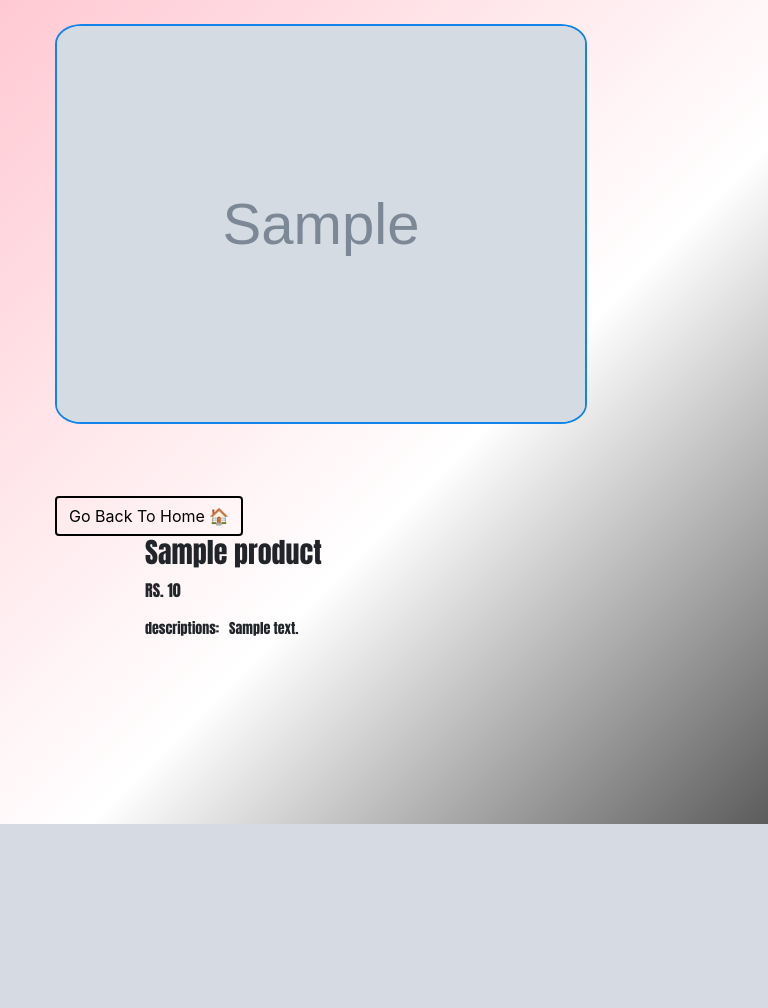
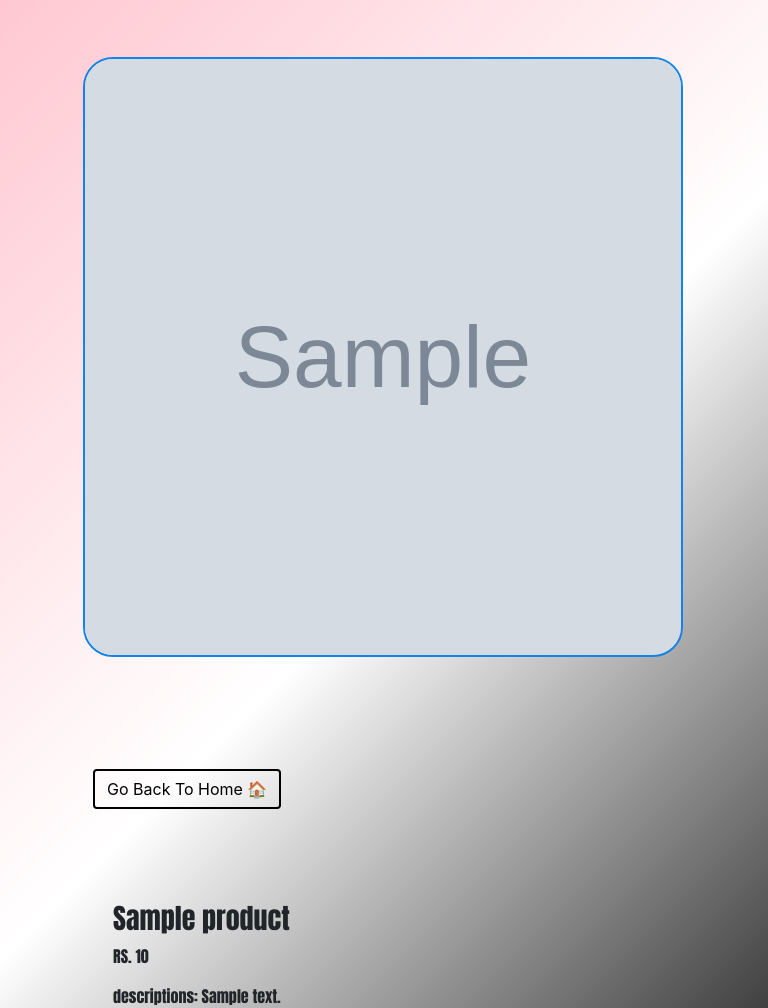
Before and after one commit to BabariyaMit8702/yadav-mall, a Django app: page /products/1 in a window 768 px wide. Before the commit the page ends 824 px from the top, so only its background shows below. Run offline with Django 5.2, Linux system fonts and the light colour scheme; tables that the repository leaves empty hold one stand-in row (values such as "Sample post"); grey boxes marked "Sample" are stand-in pictures; some libraries are stand-ins or nearby versions.

Commit message:
customize resoponsive many pages using media query home about contect return from contect productview.html and etc changes

```diff
--- a/ecw/urls.py
+++ b/ecw/urls.py
@@ -13,6 +13,7 @@ urlpatterns = [
     path('return_from_contect/',views.cth,name="bye contectpage"),
     path('contect/',views.contectpage,name="contect"),
     path('products/<int:myid>',views.productview,name="productview"),
+    # ***
     path('showcart/',views.showcart,name="showcart"),
     path('reod/',views.reod,name="reod"),
     path('thnx/',views.thnx,name="thankU"),
--- a/ecwapp/static/ecwapp/css/productview.css
+++ b/ecwapp/static/ecwapp/css/productview.css
@@ -40,6 +40,7 @@
   padding-left: 0;
   padding-right: 0;
 }
+
 .animated-bg {
   background: linear-gradient(-45deg, #ff4e50, black, white, pink, #1e90ff, #2b5876, #ffcc70);
   background-size: 400% 400%;
@@ -60,22 +61,63 @@
     background-position: 0% 50%;
   }
 }
-  .btn{
+
+.btn {
   margin-right: 1px;
   border: 2px solid black;
   color: black;
   transition: transform 0.5s ease-in;
+  position: relative;
+  bottom: 33px;
 }
-  .btn:hover{
+
+.btn:hover {
   color: white;
   transform: rotate(360deg);
   background-color: black;
 }
-  .myfl{
+
+.myfl {
   display: flex;
   flex-wrap: wrap;
   margin: 55px;
 }
-  .r{
+
+.r {
   margin-left: 90px;
 }
+
+.p {
+  width: 600px;
+}
+
+@media (min-width:768px) and (max-width:992px) {
+  .myfl {
+    display: block;
+    position: relative;
+    right: 22px;
+    top: 33px;
+  }
+
+  img {
+    width: 600px;
+    height: 600px;
+    margin-left: 50px;
+  }
+
+  .btn {
+    position: relative;
+    left: 60px;
+    top: 40px;
+  }
+
+  .r {
+    position: relative;
+    right: 10px;
+    top: 133px;
+  }
+
+  .p {
+    width: 550px;
+  }
+}
--- a/ecwapp/templates/contect_to_homepage.html
+++ b/ecwapp/templates/contect_to_homepage.html
@@ -2,7 +2,9 @@
 <html lang="en">
 
 <head>
-    <meta charset="UTF-8">
+    <meta charset="utf-8">
+    <meta name="viewport" content="width=device-width, initial-scale=1, initial-scale=1.0 maximum-scale=1.0">
+
     {% load static %}
     <title>Thank You</title>
     <link rel="stylesheet" href="{% static 'ecwapp/css/contect_to_homepage.css' %}">
--- a/ecwapp/templates/payment.html
+++ b/ecwapp/templates/payment.html
@@ -2,7 +2,9 @@
 <html lang="en">
 
 <head>
-  <meta charset="UTF-8">
+  <meta charset="utf-8">
+  <meta name="viewport" content="width=device-width, initial-scale=1, initial-scale=1.0 maximum-scale=1.0">
+
   <title>Pay with GPay</title>
   {% load static %}
   <link rel="stylesheet" href="{% static 'ecwapp\css\payment.css' %}">
--- a/ecwapp/templates/productview.html
+++ b/ecwapp/templates/productview.html
@@ -2,11 +2,9 @@
 <html lang="en">
 
 <head>
-  <!-- Required meta tags -->
   <meta charset="utf-8">
-  <meta name="viewport" content="width=device-width, initial-scale=1, shrink-to-fit=no">
+  <meta name="viewport" content="width=device-width, initial-scale=1, initial-scale=1.0 maximum-scale=1.0">
 
-  <!-- Bootstrap CSS -->
   <link rel="stylesheet" href="https://stackpath.bootstrapcdn.com/bootstrap/4.2.1/css/bootstrap.min.css"
     integrity="sha384-GJzZqFGwb1QTTN6wy59ffF1BuGJpLSa9DkKMp0DgiMDm4iYMj70gZWKYbI706tWS" crossorigin="anonymous">
   <title>Hello, world!</title>
@@ -27,11 +25,13 @@
     </div>
 
     <div class="r">
-        <h3 style="font-family: Impact, Haettenschweiler, 'Arial Narrow Bold', sans-serif;">{{currunt_product.product_name}}</h3>
-        <p style="font-family: Impact, Haettenschweiler, 'Arial Narrow Bold', sans-serif;">RS. {{currunt_product.price}} </p>
-        <pre style="font-family: Impact, Haettenschweiler, 'Arial Narrow Bold', sans-serif;">descriptions:   {{ currunt_product.desc|slice:'0:100' }}
-                                   {{ currunt_product.desc|slice:'101:200' }}
-                                  {{ currunt_product.desc|slice:'201:300' }}</pre>
+      <h3 style="font-family: Impact, Haettenschweiler, 'Arial Narrow Bold', sans-serif;">
+        {{currunt_product.product_name}}</h3>
+      <p style="font-family: Impact, Haettenschweiler, 'Arial Narrow Bold', sans-serif;">RS. {{currunt_product.price}}
+      </p>
+      <p class="p" style="font-family: Impact, Haettenschweiler, 'Arial Narrow Bold', sans-serif;">
+        descriptions: {{ currunt_product.desc }}
+      </p>
     </div>
   </div>
 
@@ -44,8 +44,7 @@
 
 
 
-  <!-- Optional JavaScript -->
-  <!-- jQuery first, then Popper.js, then Bootstrap JS -->
+
   <script src="https://code.jquery.com/jquery-3.3.1.slim.min.js"
     integrity="sha384-q8i/X+965DzO0rT7abK41JStQIAqVgRVzpbzo5smXKp4YfRvH+8abtTE1Pi6jizo"
     crossorigin="anonymous"></script>
--- a/ecwapp/templates/thnx.html
+++ b/ecwapp/templates/thnx.html
@@ -2,7 +2,9 @@
 <html lang="en">
 
 <head>
-  <meta charset="UTF-8">
+  <meta charset="utf-8">
+  <meta name="viewport" content="width=device-width, initial-scale=1, initial-scale=1.0 maximum-scale=1.0">
+
   <title>Thank You</title>
   {% load static %}
   <link rel="stylesheet" href="{% static 'ecwapp\css\thnx.css' %}">
```
Also changed, not shown: ecwapp/templates/about.html (+4 -3 lines), ecwapp/templates/contect.html (+7 -2 lines), ecwapp/templates/homepage.html (+12 -10 lines), ecwapp/templates/indeed.html (+7 -3 lines), ecwapp/templates/showcart.html (+13 -8 lines). Lines whose indentation alone changed are shown as unchanged.
